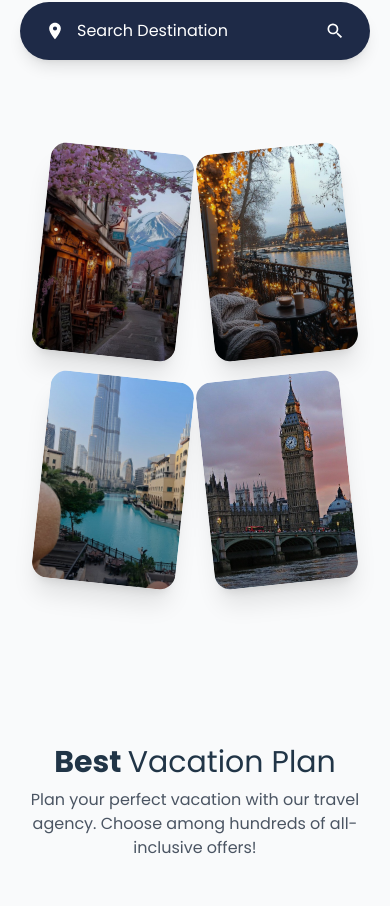
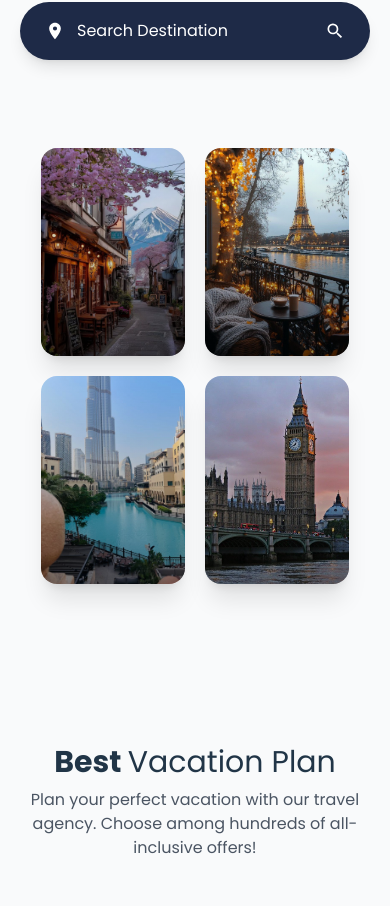
Before and after one commit to nihad183/REHLATI, a React (Vite) app: page / in a window 390 px wide. Shown: the part 1866-2772 px from the top of the page. Built offline with nearby package versions, Linux system fonts and the light colour scheme.

Commit message:
Update find your best des section

```diff
--- a/src/components/DestinationGallery.jsx
+++ b/src/components/DestinationGallery.jsx
@@ -1,30 +1,27 @@
-import React from "react"; // <--- هذا مهم!
+import React from "react";
 import { useParams, useNavigate } from "react-router-dom";
 import { MdArrowBack } from "react-icons/md";
 
-
-
 /* ===== IMPORT IMAGES ===== */
-// Paris
 import paris1 from "../assets/paris1.jpg";
 import paris2 from "../assets/paris2.jpg";
 import france from "../assets/france.jpg";
 import france1 from "../assets/france1.jpg";
 import france2 from "../assets/france2.jpg";
 import france3 from "../assets/france3.jpg";
-// Tokyo
+
 import tokyo1 from "../assets/tokyo1.jpg";
 import tokyo2 from "../assets/tokyo2.jpg";
 import tokyo3 from "../assets/tokyo3.jpg";
 import tokyo4 from "../assets/tokyo4.jpg";
 import tokyo5 from "../assets/tokyo5.jpg";
 import tokyo6 from "../assets/tokyo6.jpg";
-// Dubai
+
 import dubai1 from "../assets/dubai1.jpg";
 import dubai2 from "../assets/dubai2.jpg";
 import dubai3 from "../assets/dubai3.jpg";
 import dubai4 from "../assets/dubai4.jpg";
-// London
+
 import london1 from "../assets/London1.jpg";
 import london2 from "../assets/London2.jpg";
 import london3 from "../assets/London3.jpg";
@@ -43,7 +40,6 @@ export default function DestinationGallery() {
   const navigate = useNavigate();
   const images = galleries[name] || [];
 
-  // اجعل الصفحة تبدأ من الأعلى عند الدخول
   React.useEffect(() => {
     window.scrollTo(0, 0);
   }, []);
@@ -52,16 +48,13 @@ export default function DestinationGallery() {
     <div className="min-h-screen bg-gray-50">
 
       {/* Navbar داخلي */}
-      <div className="flex items-center justify-center  px-6 py-4 shadow-md bg-white sticky top-0 z-50">
-        {/* سهم الرجوع على اليسار */}
+      <div className="flex items-center justify-center px-6 py-4 shadow-md bg-white sticky top-0 z-50">
         <button
           onClick={() => navigate(-1)}
           className="absolute left-6 text-gray-700 hover:text-gray-900"
         >
           <MdArrowBack size={28} />
         </button>
-
-        {/* اسم الوجهة في الوسط */}
         <h1 className="text-xl font-bold text-gray-800">{name}</h1>
       </div>
 
@@ -78,6 +71,7 @@ export default function DestinationGallery() {
                 key={i}
                 src={img}
                 alt={name}
+                loading="lazy" // 🔥 lazy loading للأداء
                 className="rounded-2xl shadow-lg hover:scale-105 transition-transform duration-300"
               />
             ))}
--- a/src/components/DestinationSection.jsx
+++ b/src/components/DestinationSection.jsx
@@ -1,9 +1,8 @@
-import { useState } from "react";
+import React, { useState, useMemo } from "react";
 import { MdLocationOn, MdSearch } from "react-icons/md";
 import { useNavigate } from "react-router-dom";
 
-/* ====== IMPORT IMAGES (src/assets) ====== */
-
+/* ====== IMPORT IMAGES ====== */
 // default images
 import tokyoImg from "../assets/Tokyo.jpg";
 import parisImg from "../assets/paris2.jpg";
@@ -35,11 +34,8 @@ import London3 from "../assets/London3.jpg";
 import London4 from "../assets/London4.jpg";
 
 /* ====== DATA ====== */
-
 const destinations = ["Paris", "Tokyo", "Dubai", "London"];
-
 const defaultImages = [tokyoImg, parisImg, dubaiImg, londonImg];
-
 const destinationImages = {
   Paris: [france1, france2, paris1, france3],
   Tokyo: [tokyo1, tokyo2, tokyo3, tokyo4],
@@ -50,9 +46,19 @@ const destinationImages = {
 export default function DestinationSection() {
   const [openDropdown, setOpenDropdown] = useState(false);
   const [selectedDestination, setSelectedDestination] = useState("");
-  const [currentImages, setCurrentImages] = useState(defaultImages);
+  const navigate = useNavigate();
 
-  const navigate = useNavigate();
+  const isMobile = window.innerWidth < 768;
+
+  // استخدام useMemo لتصفية الصور بشكل أسرع
+  const currentImages = useMemo(() => {
+    if (!selectedDestination) return defaultImages;
+    return destinationImages[selectedDestination] || defaultImages;
+  }, [selectedDestination]);
+
+  // الحد الأقصى للصور المعروضة أولًا
+  const MAX_IMAGES = 6;
+  const visibleImages = currentImages.slice(0, MAX_IMAGES);
 
   return (
     <section className="w-full px-5 md:px-10 py-24 bg-gray-50 flex flex-col items-center gap-8">
@@ -87,7 +93,6 @@ export default function DestinationSection() {
                 key={index}
                 onClick={() => {
                   setSelectedDestination(dest);
-                  setCurrentImages(destinationImages[dest] || defaultImages);
                   setOpenDropdown(false);
                 }}
                 className="px-5 py-3 hover:bg-gray-100 cursor-pointer"
@@ -101,16 +106,17 @@ export default function DestinationSection() {
 
       {/* Image Boxes */}
       <div className="w-full max-w-6xl flex flex-wrap justify-center gap-5 mt-14">
-        {currentImages.map((img, idx) => (
+        {visibleImages.map((img, idx) => (
           <div
             key={idx}
             className={`relative w-36 h-52 md:w-48 md:h-64 rounded-2xl overflow-hidden shadow-xl transform
-              ${idx % 2 === 0 ? "rotate-[6deg]" : "rotate-[-6deg]"}
+              ${!isMobile && (idx % 2 === 0 ? "rotate-[6deg]" : "rotate-[-6deg]")}
               hover:rotate-0 hover:scale-105 transition-all duration-300`}
           >
             <img
               src={img}
               alt="destination"
+              loading="lazy" // 🔥 مهم للأداء
               className="w-full h-full object-cover"
             />
             <div className="absolute inset-0 bg-gradient-to-t from-black/40 to-transparent" />
```
